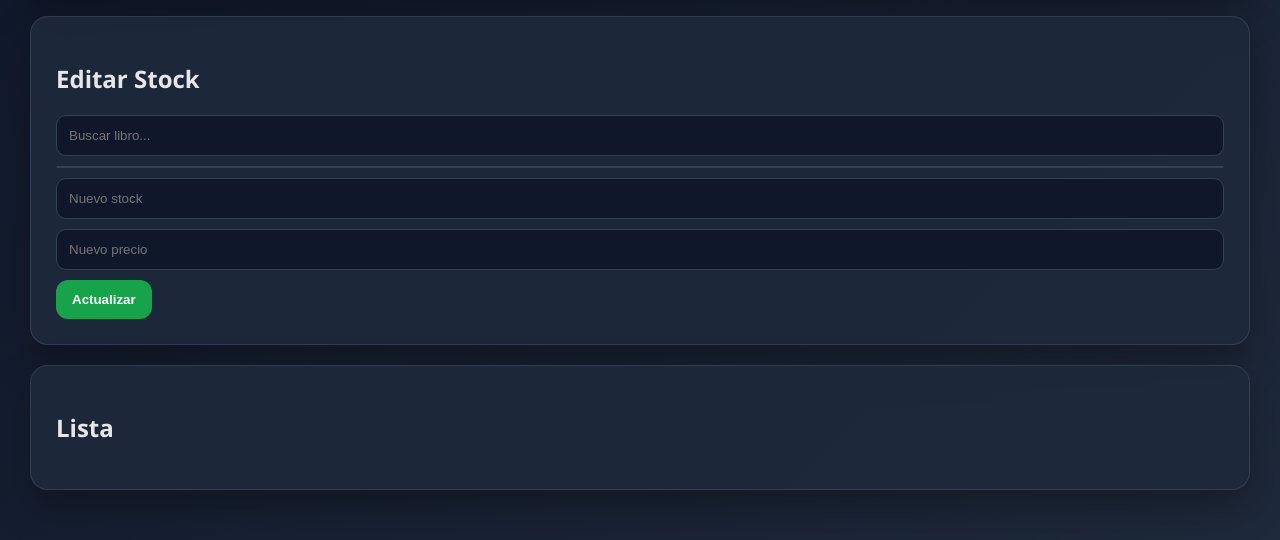
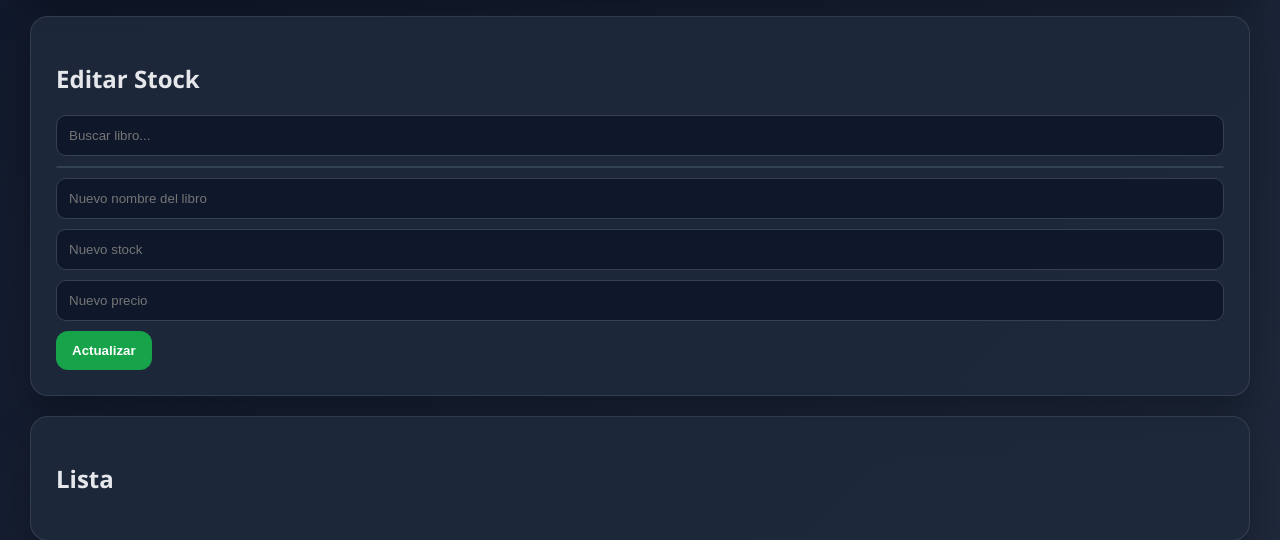
Before and after one commit to estebangonzalezreyna423-jpg/sistema-ventas, a Flask app: page /inventario in a window 1280 px wide, after a click on "Editar Stock". Shown: the part 273-813 px from the top of the page. Run offline with Flask 3, Linux system fonts and the light colour scheme; the visitor is signed in with stand-in values (Sample User, id 1); data that the repository does not hold is empty; some libraries are stand-ins or nearby versions.

Commit message:
editar nombre desde inventario

```diff
--- a/app.py
+++ b/app.py
@@ -344,6 +344,7 @@ def actualizar_producto():
         return redirect("/")
 
     codigo = limpiar(request.form.get("codigo"))
+    nuevo_nombre = request.form.get("nombre", "").strip()
     nuevo_stock = request.form.get("stock")
     nuevo_precio = request.form.get("precio")
 
@@ -358,7 +359,7 @@ def actualizar_producto():
 
     try:
         cur.execute("""
-            SELECT stock, costo_unitario
+            SELECT nombre, stock, costo_unitario
             FROM inventario
             WHERE UPPER(codigo) = %s
         """, (codigo,))
@@ -368,21 +369,25 @@ def actualizar_producto():
         if not producto:
             return redirect("/inventario")
 
-        stock_actual = producto[0] or 0
-        precio_actual = producto[1] or 0
+        nombre_actual = producto[0] or ""
+        stock_actual = producto[1] or 0
+        precio_actual = producto[2] or 0
 
+        nombre_final = nuevo_nombre if nuevo_nombre != "" else nombre_actual
         stock_final = numero(nuevo_stock, int) if nuevo_stock not in [None, ""] else stock_actual
         precio_final = numero(nuevo_precio, float) if nuevo_precio not in [None, ""] else precio_actual
         valor = stock_final * precio_final
 
         cur.execute("""
             UPDATE inventario
-            SET stock = %s,
+            SET nombre = %s,
+                stock = %s,
                 costo_unitario = %s,
                 precio_venta = %s,
                 valor_inventario = %s
             WHERE UPPER(codigo) = %s
         """, (
+            nombre_final,
             stock_final,
             precio_final,
             precio_final,
--- a/templates/inventario.html
+++ b/templates/inventario.html
@@ -311,6 +311,7 @@ function toggle(id) {
                 <p id="alertaStock" class="alerta-stock hidden">⚠ Stock bajo: queda 1 unidad o menos</p>
             </div>
 
+            <input type="text" name="nombre" id="nuevoNombre" placeholder="Nuevo nombre del libro">
             <input type="number" name="stock" placeholder="Nuevo stock">
             <input type="number" name="precio" placeholder="Nuevo precio">
 
```
